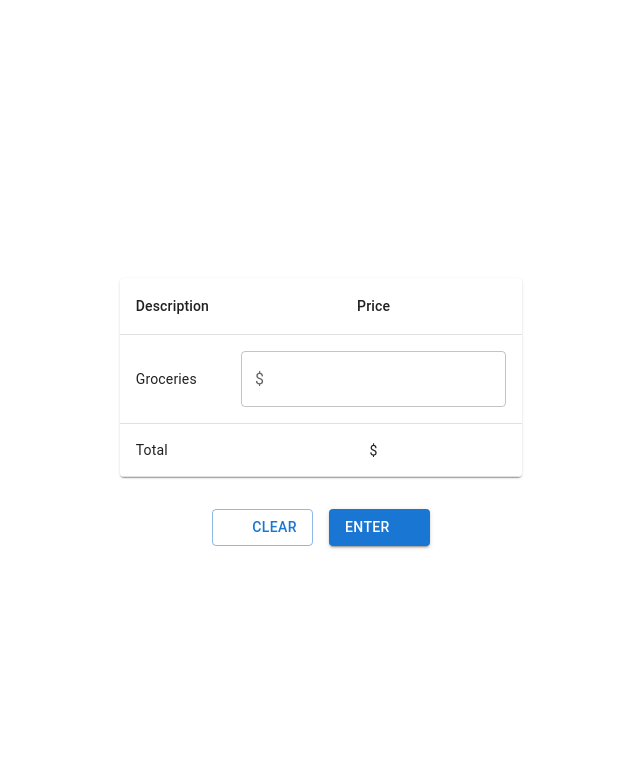
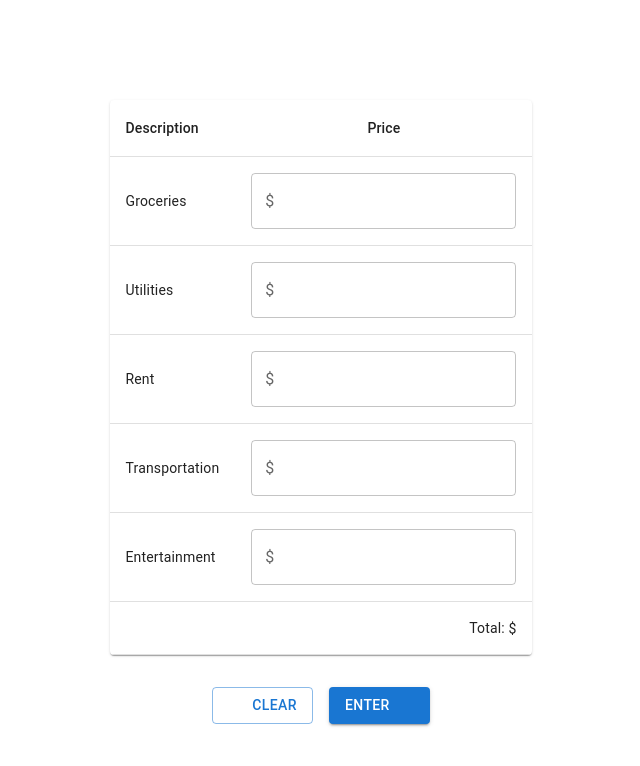
Before and after one commit to samuelparada6/financial-planner, a React (Vite) app: page / in a window 1280 px wide. Shown: the top 766 px of the page, without its empty margins (319-959 px from the left). Built offline with nearby package versions, Linux system fonts and the light colour scheme; some icons are missing.

Commit message:
updated to multiple entries in table

```diff
--- a/src/App.jsx
+++ b/src/App.jsx
@@ -18,19 +18,33 @@ import Paper from '@mui/material/Paper';
 import './App.css'
 
 export default function App() {
+
+    // Stores categories for expenses
+  const rows = [
+    { description: 'Groceries', expense: '' },
+    { description: 'Utilities', expense: '' },
+    { description: 'Rent', expense: '' },
+    { description: 'Transportation', expense: '' },
+    { description: 'Entertainment', expense: '' },
+  ];
+
   // State for user input
   const [userInput, setUserInput] = useState("");
   const [total, setTotal] = useState("");
+  // To hold all of the expenses
+  const [expenses, setExpenses] = useState(Array(rows.length).fill(""));
 
-  function handleInputChange(e) {
-    setUserInput(e.target.value);
+  function handleExpenseChange(idx, e) {
+    const newExpenses = [...expenses];
+    newExpenses[idx] = e.target.value;
+    setExpenses(newExpenses);
   }
 
   function handleEnter() {
     const num = Number(userInput);
     if (!(Number.isNaN(num))) {
       setTotal(num.toFixed(2));
-      setUserInput("");
+      setUserInput(num.toFixed(2));
     } else {
       setUserInput("");
     }
@@ -52,20 +66,22 @@ export default function App() {
             </TableRow>
           </TableHead>
           <TableBody>
-            <TableRow>
-              <TableCell>Groceries</TableCell>
-              <TableCell align="center">
+            {rows.map((row, idx) => (
+              <TableRow key={row.description}>
+                <TableCell>{row.description}</TableCell>
+                <TableCell align="right">
                   <OutlinedInput
                     id="user-input"
                     startAdornment={<InputAdornment position="start">$</InputAdornment>}
-                  value={userInput}
-                  onChange={handleInputChange}
+                    value={expenses[idx]}
+                    onChange={e => handleExpenseChange(idx, e)}
                   />
                 </TableCell>
               </TableRow>
+            ))}
             <TableRow>
-              <TableCell colSpan={1}>Total</TableCell>
-              <TableCell align='center'>${total}</TableCell>
+              <TableCell />
+              <TableCell align="right">Total: ${total}</TableCell>
             </TableRow>
           </TableBody>
         </Table>
```
Lines whose indentation alone changed are shown as unchanged.
